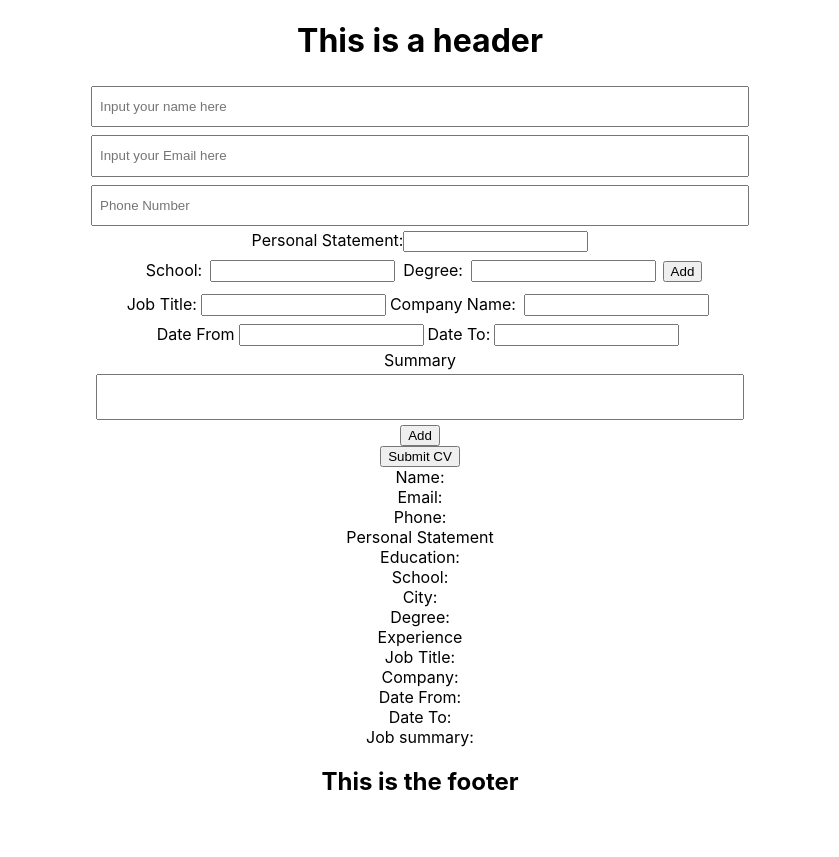
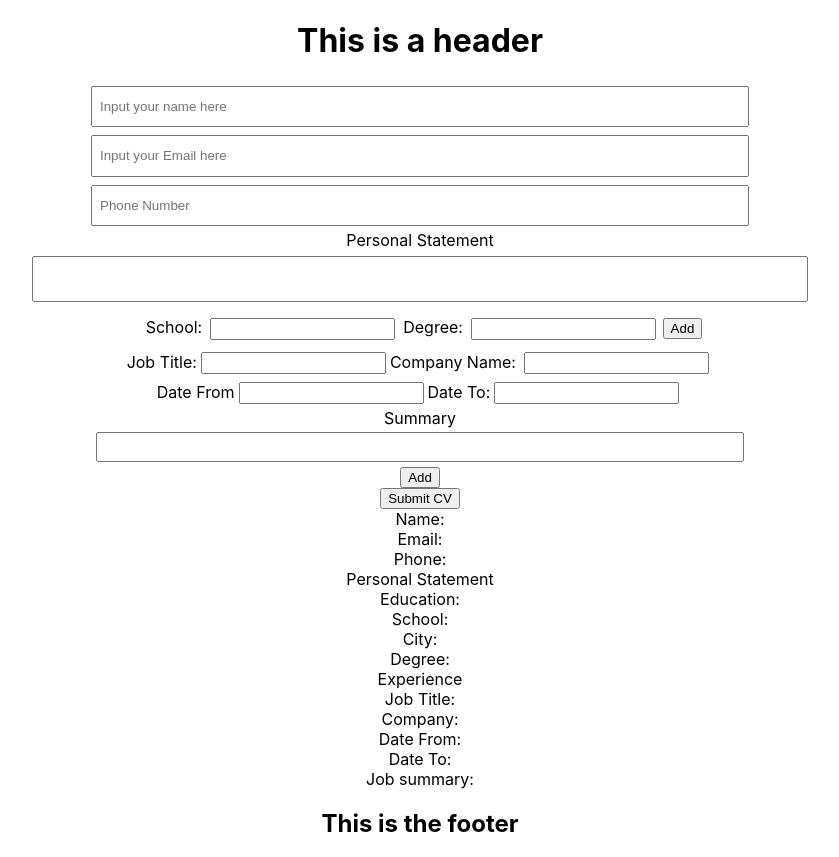
Before and after one commit to Dylaan94/cv-application, a React (Create React App) app: page / in a window 1280 px wide. Shown: the whole page, without its empty margins (220-1059 px from the left). Before the commit the page ends 816 px from the top, so only its background shows below. Built offline with nearby package versions, Linux system fonts and the light colour scheme.

Commit message:
personal statement styling

```diff
--- a/src/components/CVForm/PersonalStatementInput.js
+++ b/src/components/CVForm/PersonalStatementInput.js
@@ -6,7 +6,7 @@ const PersonalStatementInput = (props) => {
 
   return (
     <div>
-      Personal Statement:
+      <p>Personal Statement</p>
       <input
         type="text"
         value={value}
--- a/src/components/CVForm/styles/MainStyles.js
+++ b/src/components/CVForm/styles/MainStyles.js
@@ -33,6 +33,14 @@ const ContactInfo = styled.div`
   }
 `;
 
+const PersonalStatementInfo = styled.div`
+  input {
+    margin: 0.5em;
+    width: 60vw;
+    height: 5vh;
+  }
+`;
+
 const EducationInfo = styled.div`
   padding: 0.5em;
   p {
@@ -51,24 +59,20 @@ const ExperienceInfo = styled.div`
   .jobDiv > p,
   .dateDiv > p {
     display: inline;
-
   }
   input {
     height: 2vh;
   }
-
   .summaryDiv {
     text-align: center;
     input {
       width: 50vw;
-      height: 5vh;
+      height: 3vh;
     }
-
     button {
       display: inline;
     }
   }
-
   input {
     margin: 0.3em;
   }
@@ -78,6 +82,7 @@ const MainStyles = {
   RootDiv: RootDiv,
   FormDiv: FormDiv,
   ContactInfo: ContactInfo,
+  PersonalStatementInfo: PersonalStatementInfo,
   EducationInfo: EducationInfo,
   ExperienceInfo: ExperienceInfo,
 };
--- a/src/components/Main.js
+++ b/src/components/Main.js
@@ -104,9 +104,11 @@ class Main extends Component {
               handleInput={this.handleInputChange}
             ></PhoneInput>
           </MainStyles.ContactInfo>
-          <PersonalStatementInput
-            handleInput={this.handleInputChange}
-          ></PersonalStatementInput>
+          <MainStyles.PersonalStatementInfo>
+            <PersonalStatementInput
+              handleInput={this.handleInputChange}
+            ></PersonalStatementInput>
+          </MainStyles.PersonalStatementInfo>
           <MainStyles.EducationInfo>
             <EducationInput
               handleInput={this.handleEducationChange}
```
